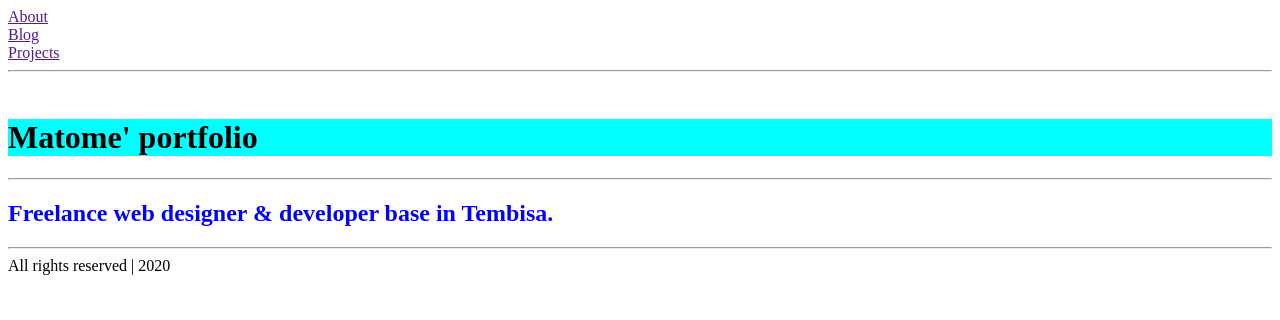
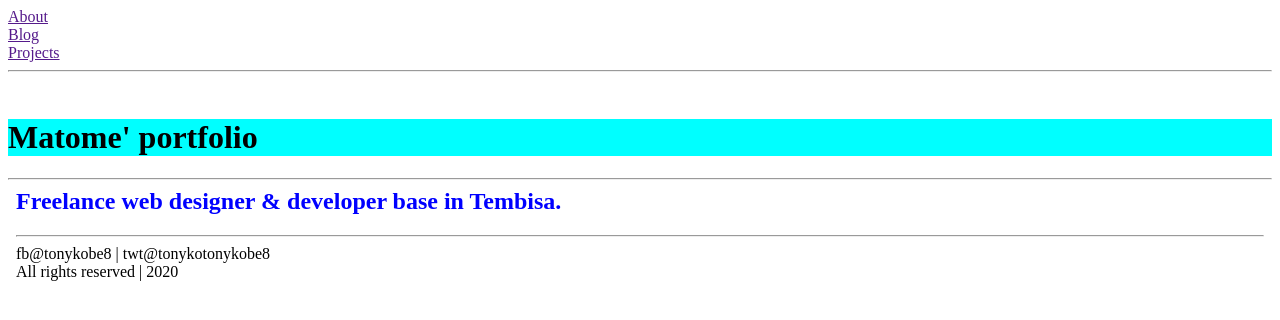
Before and after one commit to tonykobe8/angular-ivy-j6eyva, an Angular app: page / in a window 1280 px wide. Shown: the top 320 px of the page. Built offline with nearby package versions, Linux system fonts and the light colour scheme.

Commit message:
2 files modified

```diff
--- a/src/app/app.component.css
+++ b/src/app/app.component.css
@@ -8,3 +8,6 @@ h1 {
 h2 {
   color:blue;
 }
+body {
+  background-color:powder blue;
+}
--- a/src/app/app.component.html
+++ b/src/app/app.component.html
@@ -2,6 +2,7 @@
 <a href> Blog </a><br><a href> Projects </a><hr>
 <br><h1> Matome' portfolio
 </h1><hr>
-
+<body>
 <h2>Freelance web designer & developer base in Tembisa.</h2><hr>
+<label>fb@tonykobe8 | twt@tonykotonykobe8</label><br>
 <label> All rights reserved | 2020 </label>
```
